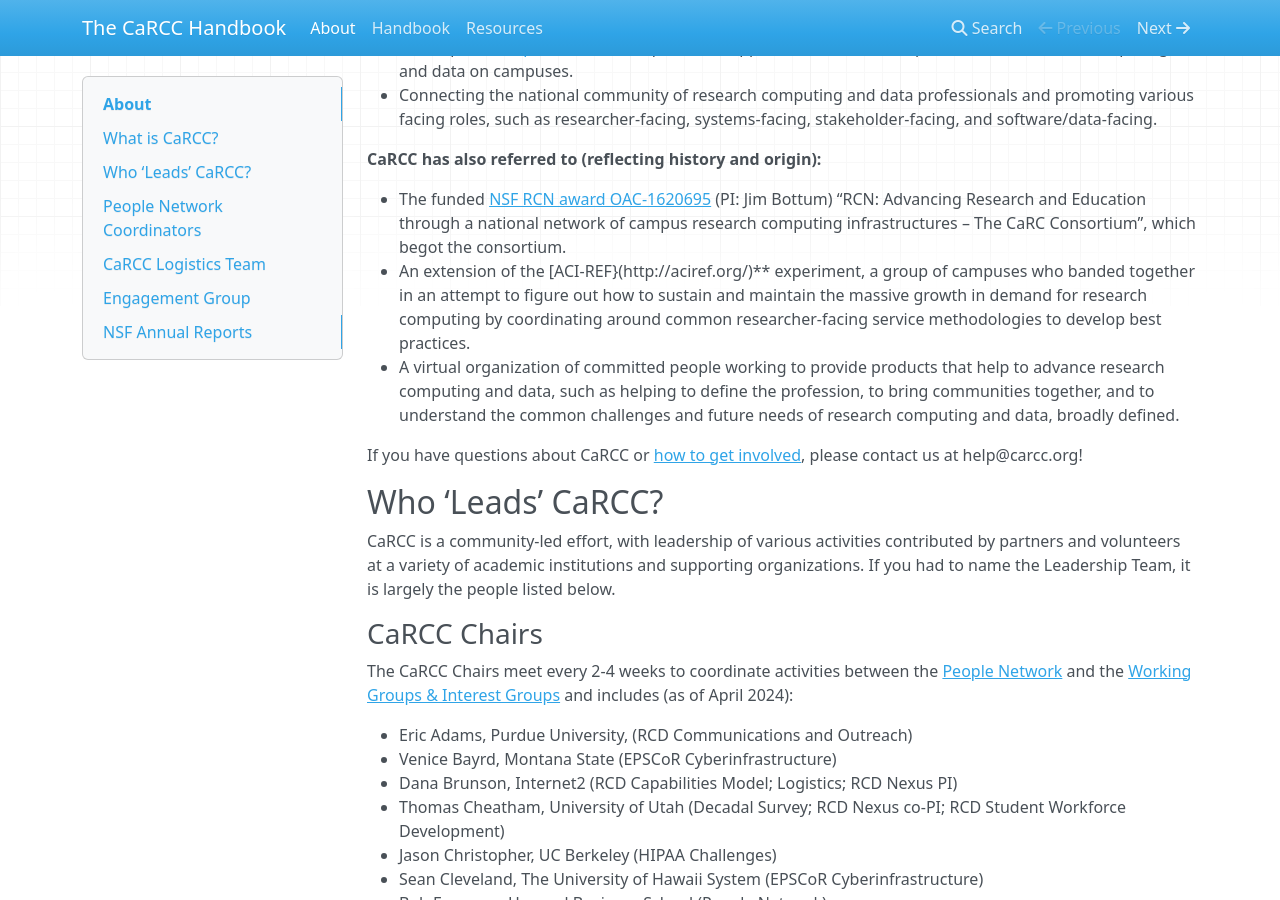
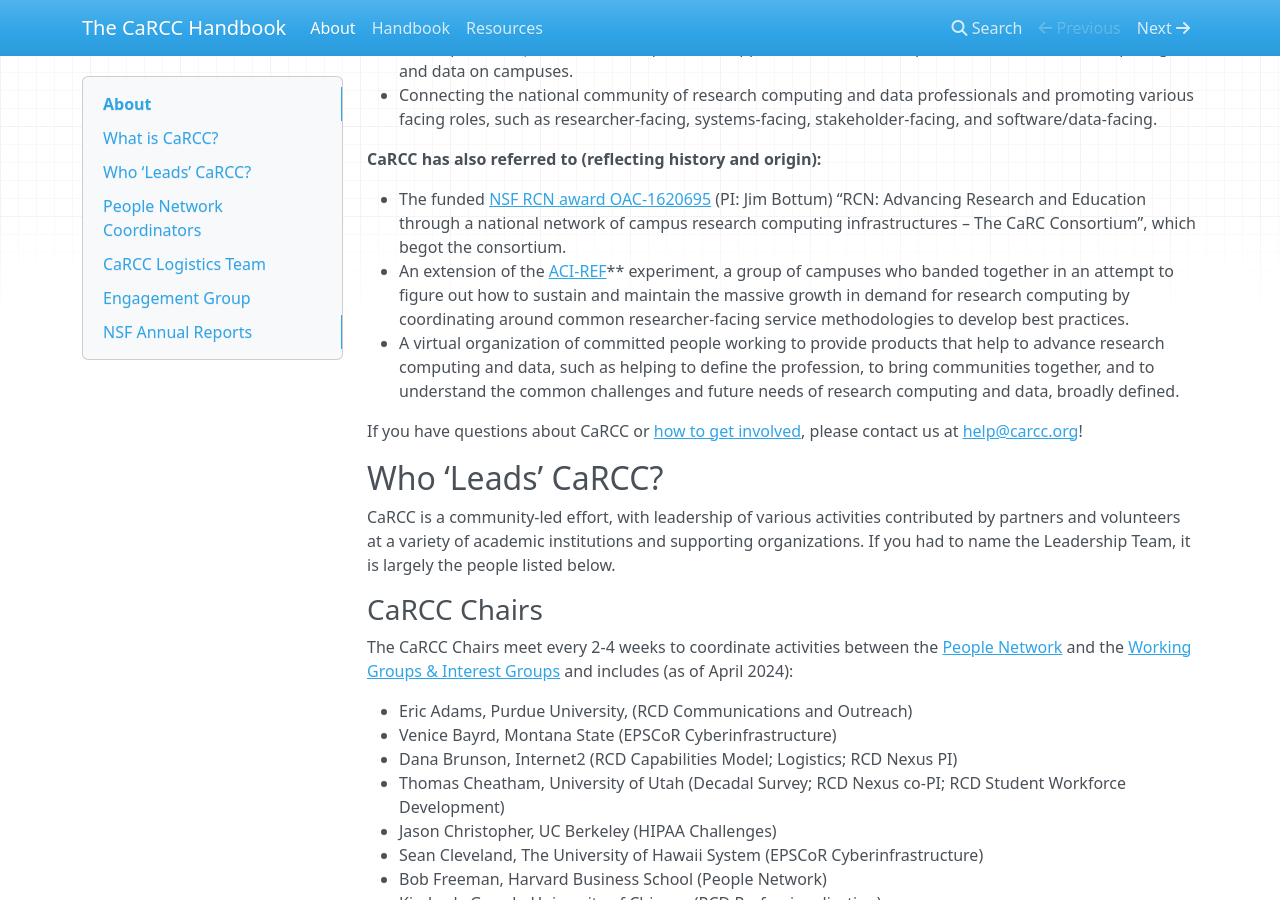
Before and after one commit to CaRCC/CaRCC-Handbook, an MkDocs documentation site: the page built from handbook/about.md, in a window 1280 px wide and 900 px high, scrolled down 850 px. Built offline with MkDocs 1.6.1, drawn with Linux system fonts in a browser that asks for light colours; nearby versions of some CDN libraries; some of the changed lines change nothing that is shown.

Commit message:
Fix links

```diff
--- a/handbook/about.md
+++ b/handbook/about.md
@@ -20,10 +20,10 @@
 **CaRCC has also referred to (reflecting history and origin):**
 
   * The funded [NSF RCN award OAC-1620695](https://www.nsf.gov/awardsearch/showAward?AWD_ID=1620695) (PI: Jim Bottum) “RCN: Advancing Research and Education through a national network of campus research computing infrastructures – The CaRC Consortium”, which begot the consortium.
-  * An extension of the [ACI-REF}(http://aciref.org/)** experiment, a group of campuses who banded together in an attempt to figure out how to sustain and maintain the massive growth in demand for research computing by coordinating around common researcher-facing service methodologies to develop best practices.
+  * An extension of the [ACI-REF](http://aciref.org/)** experiment, a group of campuses who banded together in an attempt to figure out how to sustain and maintain the massive growth in demand for research computing by coordinating around common researcher-facing service methodologies to develop best practices.
   * A virtual organization of committed people working to provide products that help to advance research computing and data, such as helping to define the profession, to bring communities together, and to understand the common challenges and future needs of research computing and data, broadly defined.
 
-If you have questions about CaRCC or [how to get involved](/how-to-join), please contact us at help@carcc.org!
+If you have questions about CaRCC or [how to get involved](/how-to-join), please contact us at [help@carcc.org](mailto:help@carcc.org)!
 
 ## Who ‘Leads’ CaRCC?
 CaRCC is a community-led effort, with leadership of various activities contributed by partners and volunteers at a variety of academic institutions and supporting organizations. If you had to name the Leadership Team, it is largely the people listed below.
```
